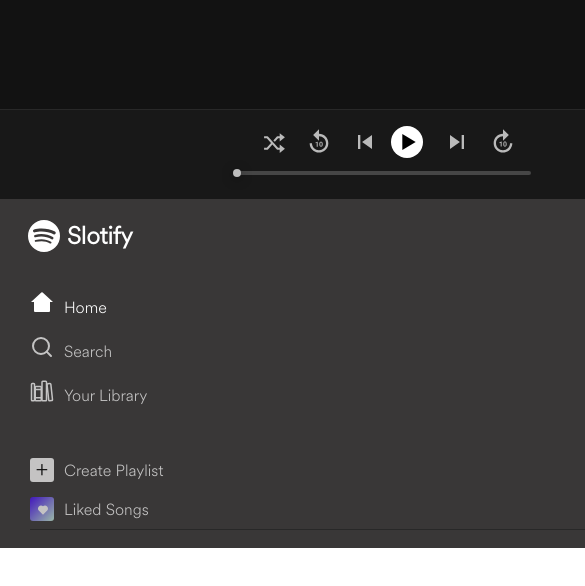
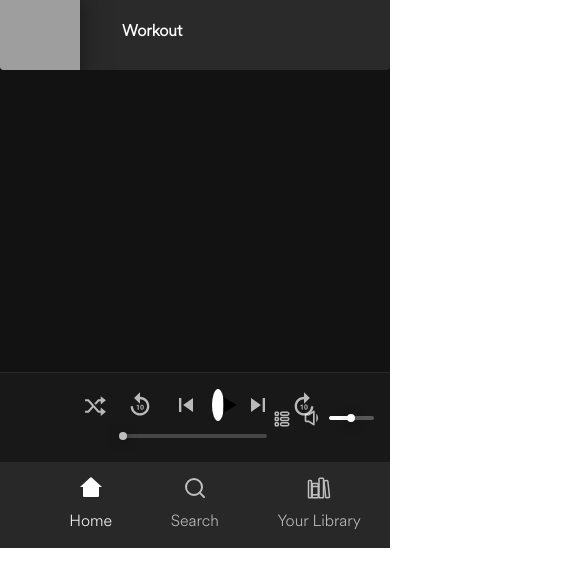
Before and after one commit to YoavSher/Slotify, a React (Create React App) app: page / in a window 390 px wide. Shown: the part 296-882 px from the top of the page, 585 px wide, since content can reach past the window. After the commit the page ends 844 px from the top, so only its background shows below. Built offline with nearby package versions, Linux system fonts and the light colour scheme; grey boxes are pictures that could not be loaded.

Commit message:
navbar media query

```diff
--- a/src/assets/styles/base/_basic.scss
+++ b/src/assets/styles/base/_basic.scss
@@ -35,8 +35,8 @@ html {
 body {
     margin: 0;
     padding: 0;
-    min-height: 600px;
-    min-width: 768px;
+    min-height: 792px;
+    // min-width: 768px;
     height: 100%;
     display: flex;
     flex-direction: column;
--- a/src/assets/styles/base/_helpers.scss
+++ b/src/assets/styles/base/_helpers.scss
@@ -26,3 +26,12 @@
 .playing {
     color: var(--green-color1);
 }
+
+.pusher {
+    height: 250px;
+
+    @media(min-width:770px) {
+        height: 0;
+    }
+
+}
--- a/src/assets/styles/cmps/_app-navbar.scss
+++ b/src/assets/styles/cmps/_app-navbar.scss
@@ -2,12 +2,23 @@
     // flex: 1;
     grid-area: nav-bar;
     min-width: 200px;
-    background-color: rgb(57, 55, 55);
+    background-color: rgba(57, 55, 55, 0.6);
+    position: fixed;
+    bottom: 0;
+    left: 0;
+    right: 0;
+    z-index: 99;
     // color: #fff;
-    padding: 20px 0 0 20px;
 
     * {
         color: #fff;
+    }
+
+    @media(min-width:770px) {
+        padding: 20px 0 0 20px;
+        background-color: rgb(57, 55, 55);
+        position: initial;
+
     }
 
     .main-logo {
@@ -20,14 +31,31 @@
     }
 
     .nav-links-main {
-        padding: 10px;
+        display: flex;
+        align-items: center;
+        justify-content: space-around;
 
         li {
-            padding-bottom: 10px;
+            @media(min-width:770px) {
+                padding-bottom: 10px;
+            }
 
             a {
                 @include nav-link;
+                flex-direction: column;
+                gap: 0;
+
+                @media(min-width:770px) {
+                    flex-direction: row;
+                    gap: 10px;
+                    // display: initial;
+                }
             }
+        }
+
+        @media(min-width:770px) {
+            padding: 10px;
+            display: initial;
         }
 
         // * {
--- a/src/assets/styles/cmps/_music-player.scss
+++ b/src/assets/styles/cmps/_music-player.scss
@@ -8,6 +8,12 @@
     grid-area: now-playing-bar;
     display: flex;
     z-index: 100;
+    position: fixed;
+    bottom: 86px;
+
+    @media(min-width:770px) {
+        position: initial;
+    }
 
     .left-section {
         width: 30%;
--- a/src/cmps/app-navbar.tsx
+++ b/src/cmps/app-navbar.tsx
@@ -1,4 +1,4 @@
-import { useEffect } from "react"
+import { useEffect, useState } from "react"
 import { Link, NavLink, useLocation, useNavigate } from "react-router-dom"
 import { BsSpotify, BsPlusSquare } from 'react-icons/bs'
 import { RiHome2Line, RiHeartFill, RiHome2Fill, RiSearchFill } from 'react-icons/ri'
@@ -16,11 +16,17 @@ export const AppNavbar = () => {
     const location = useLocation()
     const playlists = useAppSelector(state => state.playlist.playlists)
     const dispatch = useAppDispatch()
+    const [screenWidth, setScreenWidth] = useState(window.innerWidth)
 
     useEffect(() => {
-        // console.log('location:', location)
+        // console.log('screenWidth:', screenWidth)
+        // if (screenWidth < 770) console.log('smaller');
         loadPlayList()
-    }, [location])
+        window.addEventListener('resize', setDimensions)
+        return () => {
+            window.removeEventListener('resize', setDimensions)
+        }
+    }, [location, screenWidth])
 
     const onCreateNewBoard = async () => {
         const newPlaylist = await playlistService.createPlaylist()
@@ -30,10 +36,13 @@ export const AppNavbar = () => {
         const playlists = await playlistService.query()
         if (playlists) dispatch(setPlaylists(playlists))
     }
+    const setDimensions = () => {
+        setScreenWidth(window.innerWidth)
+    }
 
     return (
         <nav className="app-navbar flex column">
-            <h1 className="main-logo flex"><span><BsSpotify /></span> Slotify</h1>
+            {screenWidth > 770 && <h1 className="main-logo flex"><span><BsSpotify /></span> Slotify</h1>}
             <ul className="nav-links-main">
                 <li><NavLink to="" className='flex align-center'>
                     {location.pathname !== '/' && <span><RiHome2Line /></span>}
@@ -48,7 +57,7 @@ export const AppNavbar = () => {
                     {location.pathname.includes('collection') && <span><IoLibrary /></span>}
                     <p>Your Library</p></NavLink></li>
             </ul>
-            <div className="nav-links-second">
+            {screenWidth > 770 && <div className="nav-links-second">
                 <div className="create-playlist flex align-center" onClick={onCreateNewBoard}>
                     <div><span>+</span></div><p>Create Playlist</p>
                 </div>
@@ -73,7 +82,7 @@ export const AppNavbar = () => {
                         </div>
                     </div>
                 </div>
-            </div>
+            </div>}
         </nav>
     )
 }
--- a/src/pages/home.tsx
+++ b/src/pages/home.tsx
@@ -26,6 +26,7 @@ export const Home = () => {
                 <Helmet><title>Slotify</title></Helmet>
                 <h1>home</h1>
                 <PlaylistList playlists={playlists} />
+                <div className="pusher"></div>
             </section>
             <Outlet></Outlet>
         </>
--- a/src/pages/playlist-details.tsx
+++ b/src/pages/playlist-details.tsx
@@ -18,7 +18,7 @@ import { Song } from "../interfaces/song"
 import { DragDropContext, Draggable, Droppable } from "react-beautiful-dnd"
 import { PlaylistDetailsSearch } from "../cmps/playlist-details-search"
 import { PlaylistDetailsHeader } from "../cmps/playlist-details-header"
-import loading  from '../assets/img/Spotify-Loading-Animation-4.gif'
+import loading from '../assets/img/Spotify-Loading-Animation-4.gif'
 
 export const PlaylistDetails = () => {
 
@@ -196,6 +196,7 @@ export const PlaylistDetails = () => {
             </div>
             {isModalOpen && <SongsModal closeModal={closeModal} song={songForModal} modalPos={modalPos} />}
             <PlaylistDetailsSearch playlistId={currPlaylist._id} onAddToPlaylist={onAddToPlaylist} />
+            <div className="pusher"></div>
         </section>
     )
 }
```
